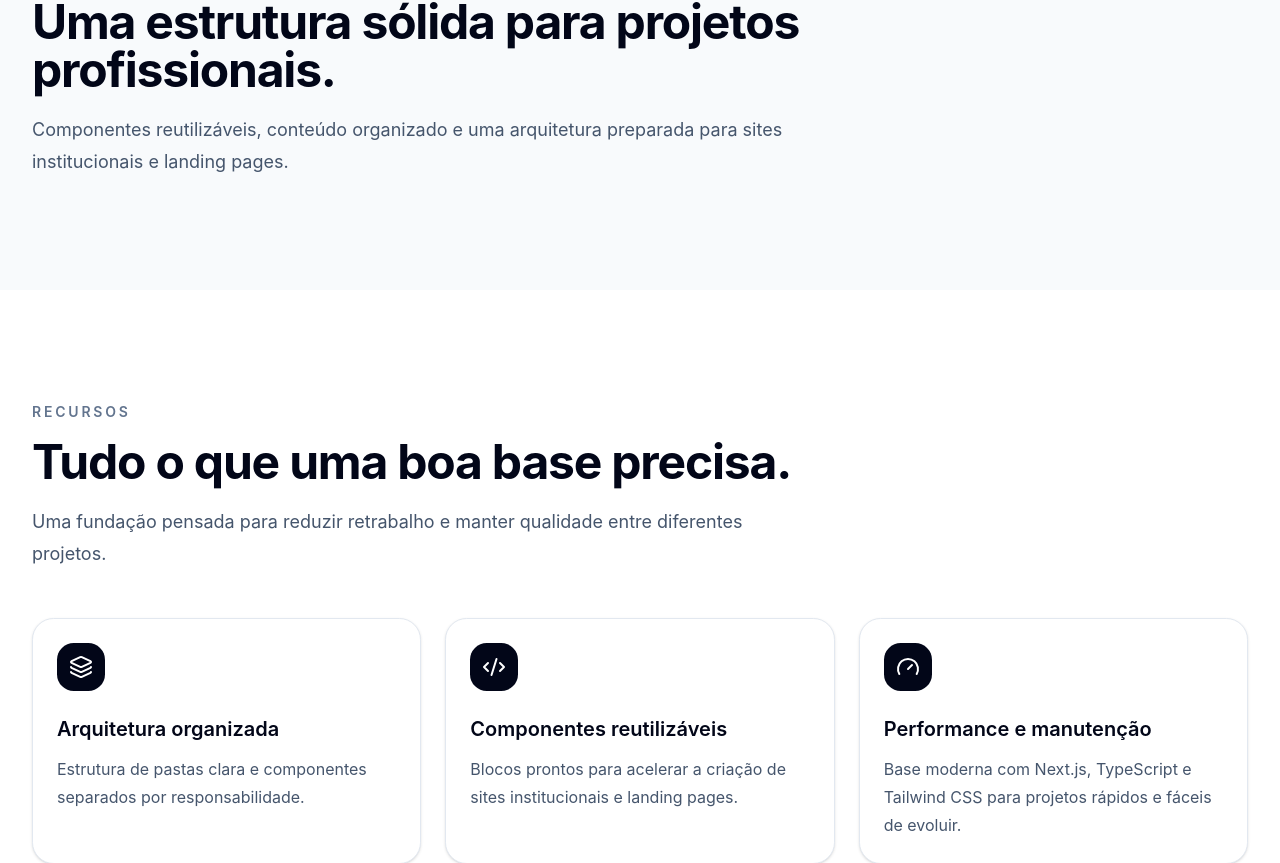
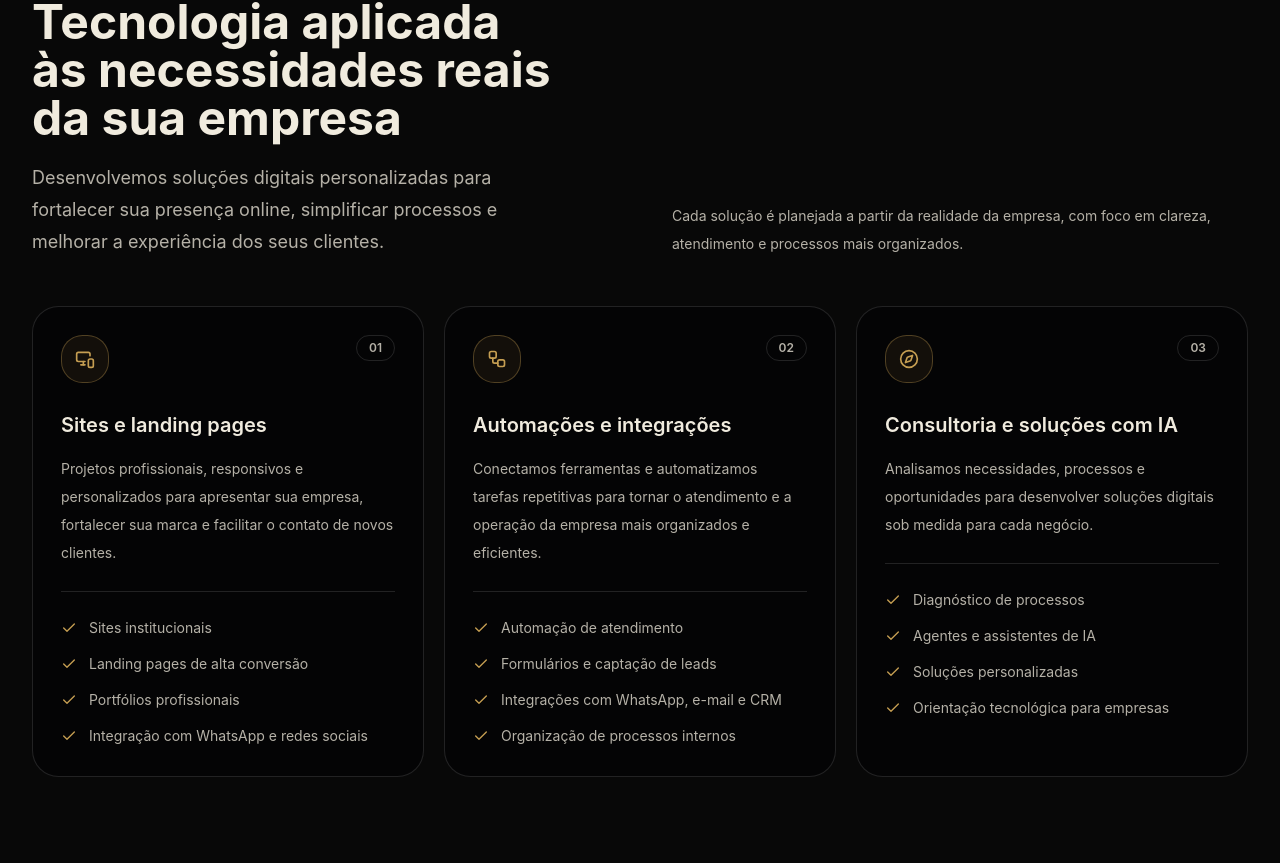
Before and after one commit to RodneiTimoteo/site-rode, a Next.js app: page / in a window 1280 px wide. Shown: the part 1187-2050 px from the top of the page. Built offline with nearby package versions, Linux system fonts and the light colour scheme.

Commit message:
Cria seção de soluções da RODE

```diff
--- a/src/app/globals.css
+++ b/src/app/globals.css
@@ -61,7 +61,7 @@
   --secondary: oklch(0.165 0.006 286);
   --secondary-foreground: oklch(0.88 0.014 86);
   --muted: oklch(0.18 0.006 286);
-  --muted-foreground: oklch(0.69 0.014 86);
+  --muted-foreground: oklch(0.76 0.014 86);
   --accent: oklch(0.24 0.035 82);
   --accent-foreground: oklch(0.91 0.052 82);
   --destructive: oklch(0.69 0.19 23);
@@ -97,7 +97,7 @@
   --secondary: oklch(0.165 0.006 286);
   --secondary-foreground: oklch(0.88 0.014 86);
   --muted: oklch(0.18 0.006 286);
-  --muted-foreground: oklch(0.69 0.014 86);
+  --muted-foreground: oklch(0.76 0.014 86);
   --accent: oklch(0.24 0.035 82);
   --accent-foreground: oklch(0.91 0.052 82);
   --destructive: oklch(0.69 0.19 23);
--- a/src/app/page.tsx
+++ b/src/app/page.tsx
@@ -17,6 +17,8 @@ export default function Home() {
       <main>
         <Hero />
 
+        <Features />
+
         <Section id="sobre" className="bg-slate-50">
           <SectionTitle
             eyebrow="Sobre o Starter Kit"
@@ -24,8 +26,6 @@ export default function Home() {
             description="Componentes reutilizáveis, conteúdo organizado e uma arquitetura preparada para sites institucionais e landing pages."
           />
         </Section>
-
-        <Features />
 
         <Testimonials />
 
--- a/src/components/cards/FeatureCard.tsx
+++ b/src/components/cards/FeatureCard.tsx
@@ -1,39 +1,50 @@
-import { Code2, Gauge, Layers3 } from "lucide-react";
+import { Check, Compass, MonitorSmartphone, Workflow } from "lucide-react";
 
-type FeatureIcon = "layers" | "code" | "gauge";
+import type { Solution } from "@/data/solutions";
+
+const icons = {
+  layout: MonitorSmartphone,
+  workflow: Workflow,
+  strategy: Compass,
+} as const;
 
 interface FeatureCardProps {
-  icon: FeatureIcon;
-  title: string;
-  description: string;
+  solution: Solution;
 }
 
-const icons = {
-  layers: Layers3,
-  code: Code2,
-  gauge: Gauge,
-};
-
-export default function FeatureCard({
-  icon,
-  title,
-  description,
-}: FeatureCardProps) {
-  const Icon = icons[icon];
+export default function FeatureCard({ solution }: FeatureCardProps) {
+  const Icon = icons[solution.icon];
 
   return (
-    <article className="rounded-2xl border border-slate-200 bg-white p-6 shadow-sm transition duration-300 hover:-translate-y-1 hover:shadow-md">
-      <div className="flex h-12 w-12 items-center justify-center rounded-xl bg-slate-950 text-white">
-        <Icon className="h-6 w-6" aria-hidden="true" />
+    <article className="group flex h-full flex-col rounded-3xl border border-border bg-card p-6 text-card-foreground transition duration-300 hover:-translate-y-1 hover:border-primary/45 hover:bg-secondary sm:p-7">
+      <div className="flex items-start justify-between gap-5">
+        <div className="flex h-12 w-12 items-center justify-center rounded-2xl border border-primary/35 bg-primary/[0.08] text-primary">
+          <Icon className="h-5 w-5" aria-hidden="true" />
+        </div>
+
+        <span className="rounded-full border border-border px-3 py-1 text-xs font-semibold text-muted-foreground transition group-hover:border-primary/45 group-hover:text-primary">
+          {solution.number}
+        </span>
       </div>
 
-      <h3 className="mt-6 text-xl font-semibold text-slate-950">
-        {title}
-      </h3>
+      <div className="mt-7 flex flex-1 flex-col">
+        <h3 className="text-xl font-semibold tracking-normal text-card-foreground">
+          {solution.title}
+        </h3>
 
-      <p className="mt-3 leading-7 text-slate-600">
-        {description}
-      </p>
+        <p className="mt-4 text-sm leading-7 text-muted-foreground">
+          {solution.description}
+        </p>
+
+        <ul className="mt-6 space-y-3 border-t border-border pt-6">
+          {solution.items.map((item) => (
+            <li key={item} className="flex gap-3 text-sm leading-6 text-muted-foreground">
+              <Check className="mt-1 h-4 w-4 shrink-0 text-primary" aria-hidden="true" />
+              <span>{item}</span>
+            </li>
+          ))}
+        </ul>
+      </div>
     </article>
   );
 }
--- a/src/components/common/SectionTitle.tsx
+++ b/src/components/common/SectionTitle.tsx
@@ -3,6 +3,7 @@ interface SectionTitleProps {
   title: string;
   description?: string;
   align?: "left" | "center";
+  tone?: "light" | "dark";
 }
 
 export default function SectionTitle({
@@ -10,26 +11,40 @@ export default function SectionTitle({
   title,
   description,
   align = "left",
+  tone = "light",
 }: SectionTitleProps) {
   const alignment =
     align === "center"
       ? "mx-auto items-center text-center"
       : "items-start text-left";
 
+  const colors =
+    tone === "dark"
+      ? {
+          eyebrow: "text-primary",
+          title: "text-foreground",
+          description: "text-muted-foreground",
+        }
+      : {
+          eyebrow: "text-slate-500",
+          title: "text-slate-950",
+          description: "text-slate-600",
+        };
+
   return (
     <div className={`flex max-w-3xl flex-col ${alignment}`}>
       {eyebrow && (
-        <p className="mb-4 text-sm font-semibold uppercase tracking-[0.2em] text-slate-500">
+        <p className={`mb-4 text-sm font-semibold uppercase tracking-[0.14em] ${colors.eyebrow}`}>
           {eyebrow}
         </p>
       )}
 
-      <h2 className="text-4xl font-bold tracking-tight text-slate-950 sm:text-5xl">
+      <h2 className={`text-4xl font-bold tracking-normal ${colors.title} sm:text-5xl`}>
         {title}
       </h2>
 
       {description && (
-        <p className="mt-5 text-lg leading-8 text-slate-600">
+        <p className={`mt-5 text-lg leading-8 ${colors.description}`}>
           {description}
         </p>
       )}
--- a/src/components/sections/Features.tsx
+++ b/src/components/sections/Features.tsx
@@ -1,40 +1,27 @@
+import FeatureCard from "@/components/cards/FeatureCard";
+import SectionTitle from "@/components/common/SectionTitle";
 import Section from "@/components/layout/Section";
-import SectionTitle from "@/components/common/SectionTitle";
-import FeatureCard from "@/components/cards/FeatureCard";
-
-const features = [
-  {
-    icon: "layers" as const,
-    title: "Arquitetura organizada",
-    description:
-      "Estrutura de pastas clara e componentes separados por responsabilidade.",
-  },
-  {
-    icon: "code" as const,
-    title: "Componentes reutilizáveis",
-    description:
-      "Blocos prontos para acelerar a criação de sites institucionais e landing pages.",
-  },
-  {
-    icon: "gauge" as const,
-    title: "Performance e manutenção",
-    description:
-      "Base moderna com Next.js, TypeScript e Tailwind CSS para projetos rápidos e fáceis de evoluir.",
-  },
-];
+import { solutions, solutionsSection } from "@/data/solutions";
 
 export default function Features() {
   return (
-    <Section id="recursos">
-      <SectionTitle
-        eyebrow="Recursos"
-        title="Tudo o que uma boa base precisa."
-        description="Uma fundação pensada para reduzir retrabalho e manter qualidade entre diferentes projetos."
-      />
+    <Section id="solucoes" className="border-b border-white/10 bg-[#080808] scroll-mt-24">
+      <div className="grid gap-10 lg:grid-cols-[0.9fr_1.1fr] lg:items-end">
+        <SectionTitle
+          eyebrow={solutionsSection.eyebrow}
+          title={solutionsSection.title}
+          description={solutionsSection.description}
+          tone="dark"
+        />
 
-      <div className="mt-12 grid gap-6 md:grid-cols-3">
-        {features.map((feature) => (
-          <FeatureCard key={feature.title} {...feature} />
+        <p className="max-w-xl text-sm leading-7 text-muted-foreground lg:justify-self-end">
+          Cada solução é planejada a partir da realidade da empresa, com foco em clareza, atendimento e processos mais organizados.
+        </p>
+      </div>
+
+      <div className="mt-12 grid gap-5 md:grid-cols-2 lg:grid-cols-3">
+        {solutions.map((solution) => (
+          <FeatureCard key={solution.id} solution={solution} />
         ))}
       </div>
     </Section>
--- /dev/null
+++ b/src/data/solutions.ts
@@ -0,0 +1,62 @@
+export type SolutionIcon = "layout" | "workflow" | "strategy";
+
+export interface Solution {
+  id: string;
+  number: string;
+  icon: SolutionIcon;
+  title: string;
+  description: string;
+  items: string[];
+}
+
+export const solutionsSection = {
+  eyebrow: "Soluções",
+  title: "Tecnologia aplicada às necessidades reais da sua empresa",
+  description:
+    "Desenvolvemos soluções digitais personalizadas para fortalecer sua presença online, simplificar processos e melhorar a experiência dos seus clientes.",
+} as const;
+
+export const solutions = [
+  {
+    id: "sites-landing-pages",
+    number: "01",
+    icon: "layout",
+    title: "Sites e landing pages",
+    description:
+      "Projetos profissionais, responsivos e personalizados para apresentar sua empresa, fortalecer sua marca e facilitar o contato de novos clientes.",
+    items: [
+      "Sites institucionais",
+      "Landing pages de alta conversão",
+      "Portfólios profissionais",
+      "Integração com WhatsApp e redes sociais",
+    ],
+  },
+  {
+    id: "automacoes-integracoes",
+    number: "02",
+    icon: "workflow",
+    title: "Automações e integrações",
+    description:
+      "Conectamos ferramentas e automatizamos tarefas repetitivas para tornar o atendimento e a operação da empresa mais organizados e eficientes.",
+    items: [
+      "Automação de atendimento",
+      "Formulários e captação de leads",
+      "Integrações com WhatsApp, e-mail e CRM",
+      "Organização de processos internos",
+    ],
+  },
+  {
+    id: "consultoria-ia",
+    number: "03",
+    icon: "strategy",
+    title: "Consultoria e soluções com IA",
+    description:
+      "Analisamos necessidades, processos e oportunidades para desenvolver soluções digitais sob medida para cada negócio.",
+    items: [
+      "Diagnóstico de processos",
+      "Agentes e assistentes de IA",
+      "Soluções personalizadas",
+      "Orientação tecnológica para empresas",
+    ],
+  },
+] satisfies Solution[];
```
